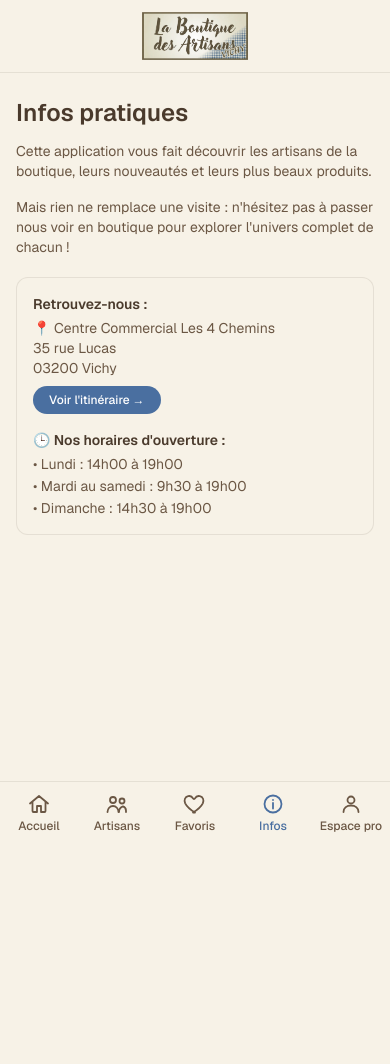
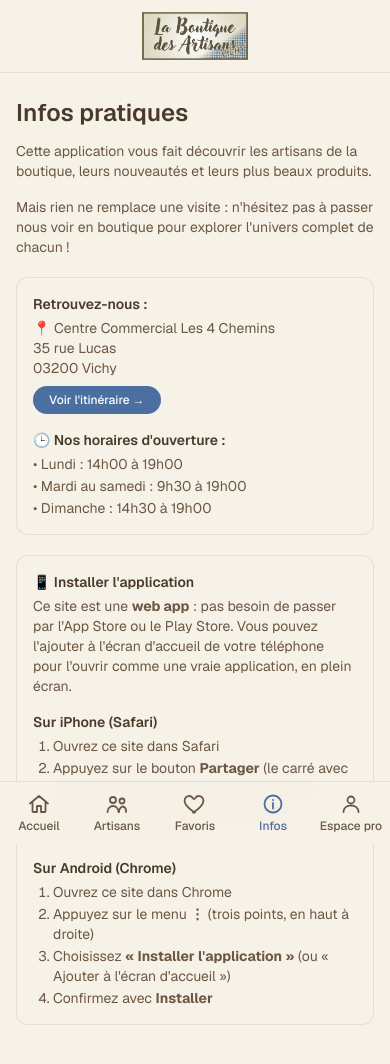
Before and after one commit to David928/boutique-artisans-vichy, a Next.js app: page /infos in a window 390 px wide. Shown: the top 1064 px of the page. Before the commit the page ends 844 px from the top, so only its background shows below. Built offline with nearby package versions, Linux system fonts and the light colour scheme.

Commit message:
Explain the app is a web app and how to install it, on /infos
Adds a card explaining no App Store/Play Store is needed, with
step-by-step "Add to Home Screen" instructions for both iPhone (Safari
share menu) and Android (Chrome install option).

```diff
--- a/app/infos/page.tsx
+++ b/app/infos/page.tsx
@@ -43,6 +43,47 @@ export default function InfosPage() {
           <li>• Dimanche : 14h30 à 19h00</li>
         </ul>
       </div>
+
+      <div className="mt-5 rounded-xl border border-ink/10 bg-cream-light px-4 py-4 text-sm text-ink-light">
+        <p className="font-semibold text-ink">📱 Installer l&apos;application</p>
+        <p className="mt-1">
+          Ce site est une <strong>web app</strong> : pas besoin de passer par
+          l&apos;App Store ou le Play Store. Vous pouvez l&apos;ajouter à
+          l&apos;écran d&apos;accueil de votre téléphone pour l&apos;ouvrir
+          comme une vraie application, en plein écran.
+        </p>
+
+        <p className="mt-4 font-semibold text-ink">Sur iPhone (Safari)</p>
+        <ol className="mt-1 list-decimal space-y-0.5 pl-5">
+          <li>Ouvrez ce site dans Safari</li>
+          <li>
+            Appuyez sur le bouton <strong>Partager</strong> (le carré avec une
+            flèche vers le haut, en bas de l&apos;écran)
+          </li>
+          <li>
+            Choisissez <strong>« Sur l&apos;écran d&apos;accueil »</strong>
+          </li>
+          <li>
+            Appuyez sur <strong>Ajouter</strong>
+          </li>
+        </ol>
+
+        <p className="mt-4 font-semibold text-ink">Sur Android (Chrome)</p>
+        <ol className="mt-1 list-decimal space-y-0.5 pl-5">
+          <li>Ouvrez ce site dans Chrome</li>
+          <li>
+            Appuyez sur le menu <strong>⋮</strong> (trois points, en haut à
+            droite)
+          </li>
+          <li>
+            Choisissez <strong>« Installer l&apos;application »</strong> (ou
+            « Ajouter à l&apos;écran d&apos;accueil »)
+          </li>
+          <li>
+            Confirmez avec <strong>Installer</strong>
+          </li>
+        </ol>
+      </div>
     </div>
   );
 }
```
